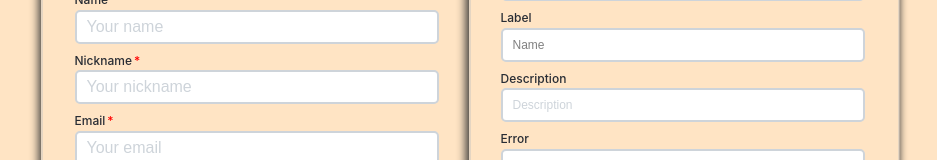
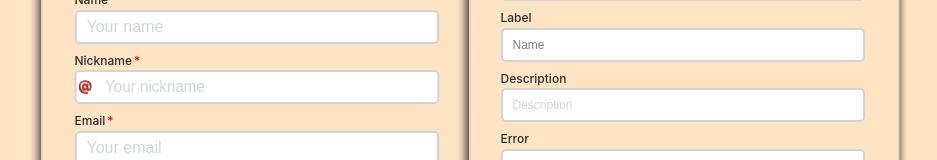
Before and after one commit to vitalyvitmens/rs-forms, a React (Create React App) app: page / in a window 1280 px wide. Shown: the part 865-1025 px from the top of the page, without its empty margins (187-1124 px from the left). Built offline with nearby package versions, Linux system fonts and the light colour scheme.

Commit message:
chore(src\components\Signup\Signup.jsx): меняет название иконки

```diff
--- a/src/components/Signup/Signup.jsx
+++ b/src/components/Signup/Signup.jsx
@@ -115,7 +115,7 @@ export function Signup({ onSubmit }) {
 						disabled={configInputs.disabled}
 						onChange={handleChange}
 						// icon={<IconAt size="0.8rem" />}
-						icon={IconAt()}
+						sobaka={IconAt()}
 					/>
 					<CustomInput
 						className={inputsStyle}
```
